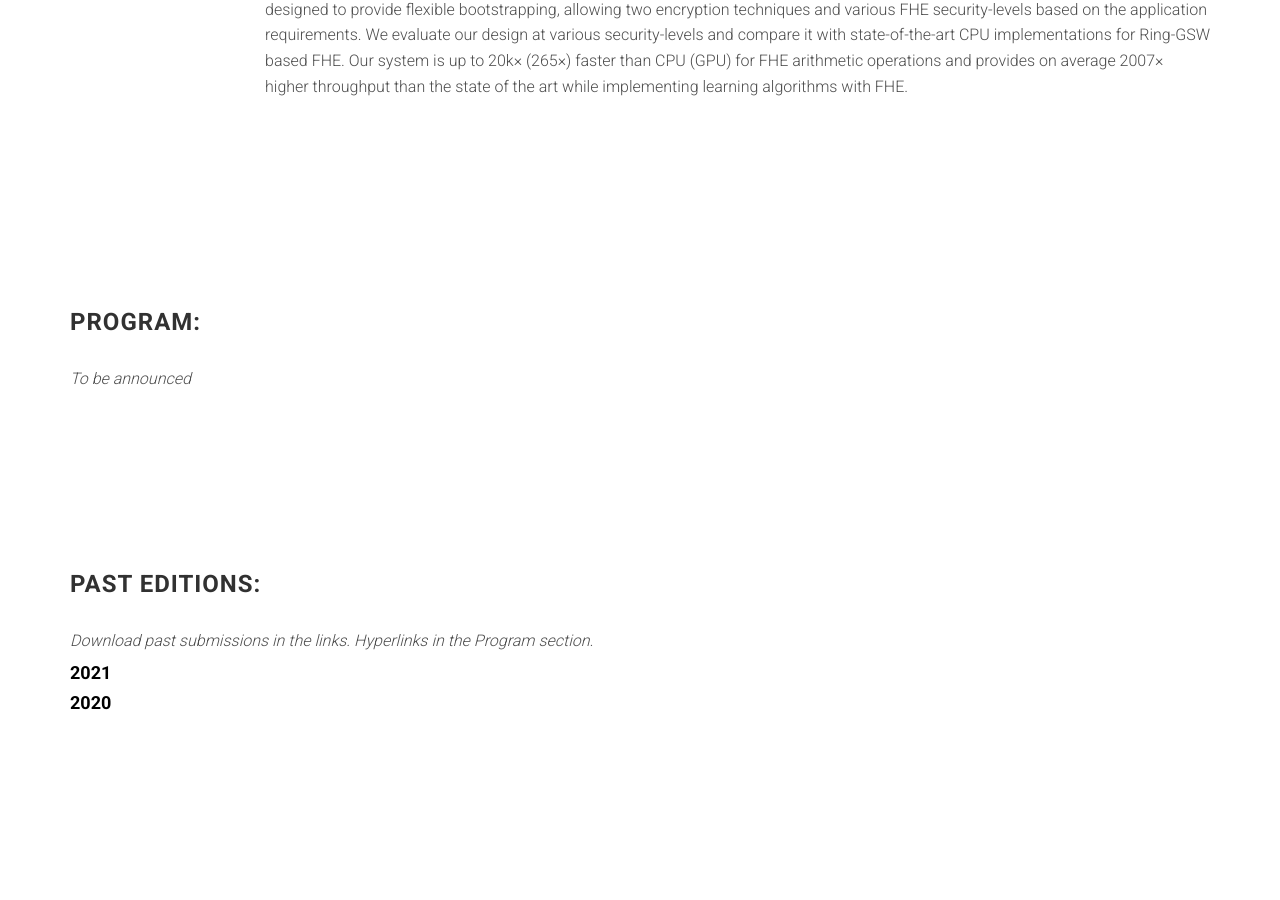
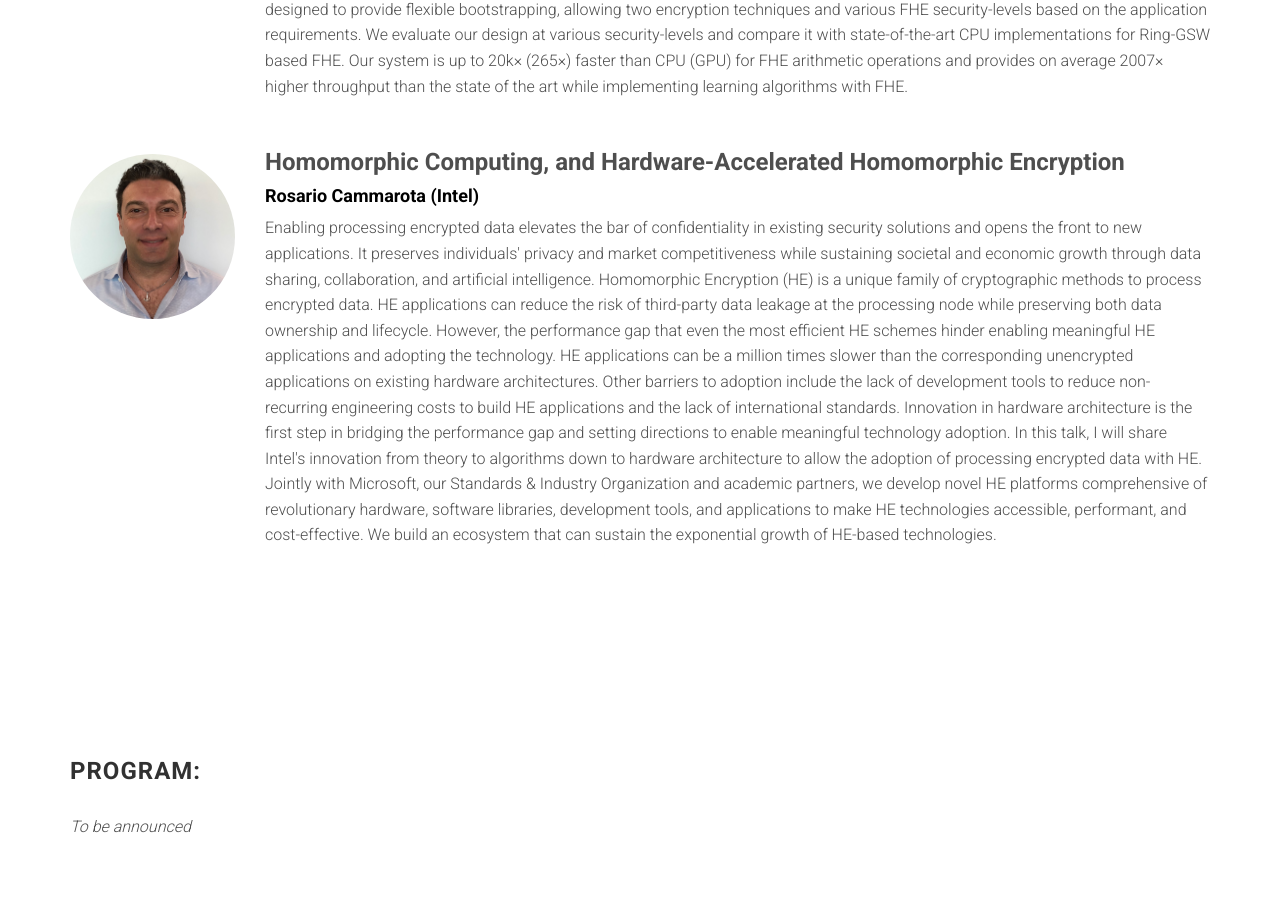
Before and after one commit to augustojv/cogarch-workshop-2022, a website: page index.html in a window 1280 px wide. Shown: the part 4231-5131 px from the top of the page. Drawn offline with Linux system fonts and the light colour scheme; files whose address does not match are found by name.

Commit message:
Invited speaker added

```diff
--- a/index.html
+++ b/index.html
@@ -282,7 +282,7 @@
                 <div class="col-sm-10">
 					<h3>Approximate Homomorphic Encryption and Privacy Preserving Machine Learning</h3>
 					<h4><a href="https://en.wikipedia.org/wiki/Cheon,_Jung_Hee" target="_blank">Jung Hee Cheon
-						(Seoul National University / CryptoLab Inc.) </a></h4>
+						(Seoul National University / CryptoLab Inc.)</a></h4>
 					<p>
 						We introduce the approximate homomorphic encryption HEaaN, which supports fixed-point operations via addition, multiplication and
 						rescaling of plaintext vectors. This feature significantly accelerates approximate arithmetic of real numbers (compared with bitwise
@@ -305,7 +305,7 @@
                 <div class="col-sm-10">
 					<h3>End-to-End Learning with Fully Homomorphic Encryption in Memory</h3>
 					<h4><a href="https://cseweb.ucsd.edu/~trosing/" target="_blank">Tajana Šimunić Rosing
-						(Professor at University of California, San Diego) </a></h4>
+						(Professor at University of California, San Diego)</a></h4>
 					<p>
 						The increasing amount of data and the growing complexity of problems has resulted in an ever-growing reliance on cloud computing.
 						However, many applications, most notably in healthcare, finance or defense, demand security and privacy which today's solutions cannot
@@ -324,6 +324,38 @@
           	  		</p>
 				</div>
             </div>
+
+            <div class="row">
+                <div class="col-md-2">
+                    <div class="speaker">
+                        <figure>
+                            <img alt="" class="img-responsive center-block" src="assets/images/speakers/ro_cammarota.jpg" style="border-radius:50%">
+                        </figure>
+                    </div>
+                </div>
+
+                <div class="col-sm-10">
+					<h3>Homomorphic Computing, and Hardware-Accelerated Homomorphic Encryption</h3>
+					<h4><a href="https://www.intel.com/content/www/us/en/research/researchers/ro-cammarota.html" target="_blank">Rosario Cammarota
+						(Intel)</a></h4>
+					<p>
+						Enabling processing encrypted data elevates the bar of confidentiality in existing security solutions and opens the front to new applications.
+						It preserves individuals' privacy and market competitiveness while sustaining societal and economic growth through data sharing, collaboration,
+						and artificial intelligence. Homomorphic Encryption (HE) is a unique family of cryptographic methods to process encrypted data. HE applications
+						can reduce the risk of third-party data leakage at the processing node while preserving both data ownership and lifecycle. However, the performance
+						gap that even the most efficient HE schemes hinder enabling meaningful HE applications and adopting the technology. HE applications can be a million
+						times slower than the corresponding unencrypted applications on existing hardware architectures. Other barriers to adoption include the lack of
+						development tools to reduce non-recurring engineering costs to build HE applications and the lack of international standards.
+						Innovation in hardware architecture is the first step in bridging the performance gap and setting directions to enable meaningful technology adoption.
+						In this talk, I will share Intel's innovation from theory to algorithms down to hardware architecture to allow the adoption of processing encrypted
+						data with HE. Jointly with Microsoft, our Standards & Industry Organization and academic partners, we develop novel HE platforms comprehensive of
+						revolutionary hardware, software libraries, development tools, and applications to make HE technologies accessible, performant, and cost-effective.
+						We build an ecosystem that can sustain the exponential growth of HE-based technologies.
+          	  		</p>
+				</div>
+            </div>
+
+
 <!--
             <div class="row">
                 <div class="col-md-2">
```
Also changed, not shown: assets/images/speakers/ro_cammarota.jpg (added), 1 other file.
